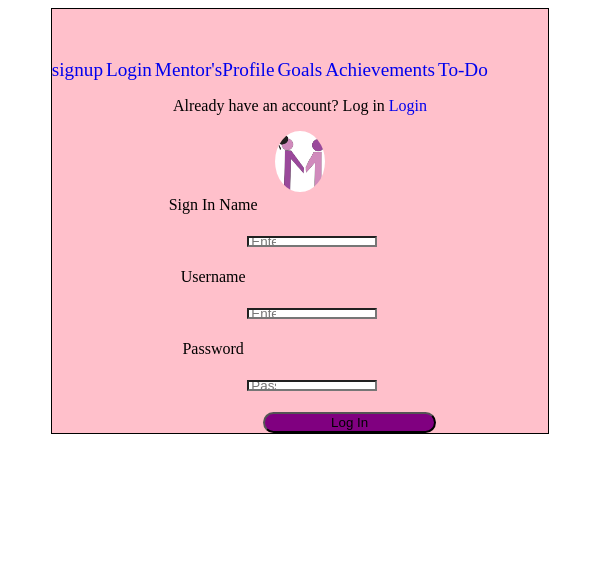
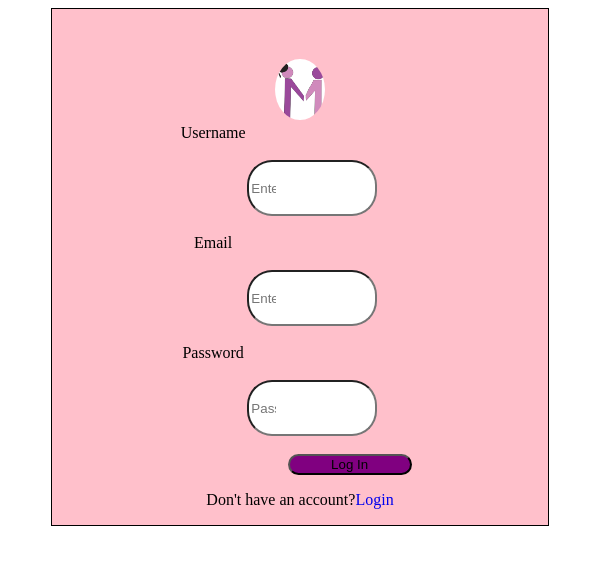
Before and after one commit to Mary-Vivian/Mentorship_website, a plain HTML site: page login.html in a window 600 px wide. Drawn offline with Linux system fonts and the light colour scheme.

Commit message:
made changes

```diff
--- a/To-do.css
+++ b/To-do.css
@@ -109,3 +109,17 @@ body{
 
 
 }
+@media screen and (max-width:1024px){
+    #navbar{
+        flex-wrap: wrap;
+        gap: 3px;
+        font-size: larger;
+    }
+    input{
+
+        border-radius: 15px;
+        height: 20%;
+        width: 60%;
+
+     }
+}
--- a/achievement.css
+++ b/achievement.css
@@ -42,7 +42,7 @@ input{
         }
         input{
 
-            border-radius: 55px;
+            border-radius: 10px;
             height: 10%;
 
          }
@@ -69,8 +69,8 @@ input{
         }
         input{
             margin-left: 5%;
-            border-radius: 45px;
-            height: 20%;
+            border-radius: 15px;
+            height: 10%;
 
          }
          #navbar{
@@ -81,3 +81,16 @@ input{
 
 
 }
+@media screen and (max-width:1024px){
+    #navbar{
+        flex-wrap: wrap;
+        gap: 3%;
+        font-size: xx-large;
+    }
+    input{
+        margin-left: 5%;
+        border-radius: 35px;
+        height: 20%;
+
+     }
+}
--- a/goals.css
+++ b/goals.css
@@ -4,7 +4,7 @@ a{
 #navbar{
     display: flex;
     gap: 7%;
-    font-size: large;
+    font-size: xx-large;
 }
 #logo{
     object-fit: cover;
@@ -73,3 +73,14 @@ body{
         }
 
 }
+@media screen and (max-width:1024px){
+    input{
+        height: 50%;
+        width: 50%;
+       }
+         #navbar{
+            flex-wrap: wrap;
+            gap: 3%;
+            font-size: smaller;
+        }
+}
--- a/login.css
+++ b/login.css
@@ -116,6 +116,13 @@ label{
             gap: 3px;
             font-size: larger;
         }
+        #loginbutton{
+            border-radius: 15px;
+            width: 35%;
+            height: 40%;
+            margin-left: 20%;
+            background-color: purple;
+        }
 
 
 }
@@ -129,14 +136,21 @@ label{
         }
         input{
            padding-right: 20%;
-            border-radius: 0px;
-            height: 5px;
+            border-radius: 25px;
+            height: 50px;
             width: 5%;
 
          }
          #navbar{
             flex-wrap: wrap;
             gap: 3px;
-            font-size: larger;
+            font-size: xx-large;
+        }
+        #loginbutton{
+            border-radius: 15px;
+            width: 25%;
+            height: 40%;
+            margin-left: 20%;
+            background-color: purple;
         }
 }
--- a/login.html
+++ b/login.html
@@ -9,40 +9,32 @@
 </head>
 <body>
     <div id="loginpage">
-        <li id="navbar">
-            <a href="signup.html">signup</a>
-            <a href="login.html">Login</a>
-            <a href="mentorprofile.html">Mentor'sProfile</a>
-            <a href="goals.html">Goals</a>
-            <a href="achievement.html">Achievements</a>
-            <a href="To-do.html">To-Do</a>
-        </li>
+    <form action="index.html">
 
-    <form>
-        <p>Already have an account? Log in  <a href="signup.html">Login</a></p>
         <img src="images/mylogo.png" id="logo">
         <br>
-        <hi>Sign In</hi>
-        <label for="name">Name</label>
+        <label for="name"> Username</label>
         <br/>
         <br>
-        <input name ="name" type="text" placeholder="Enter your  Name"/>
+        <input name ="name" type="text" placeholder="Enter your  Name" required/>
         <br/>
         <br/>
-        <label for="email">Username</label>
+        <label for="email">Email</label>
         <br/>
         <br/>
-        <input name="email" type="email" placeholder="Enter your name"/>
+        <input name="email" type="email" placeholder="Enter your email" required/>
         <br/>
         <br/>
         <label for="password">Password</label>
         <br/>
         <br/>
-        <input name="password" type="password" placeholder="Password"/>
+        <input name="password" type="password" placeholder="Password" required/>
         <br>
         <br>
+        <button id="loginbutton">Log In</button><br>
+        <p>Don't  have an account?<a href="signup.html">Login</a></p>
      </form>
-     <a href="signup.html"> <button id="loginbutton">Log In</button></a>
+
 
      </div>
 </body>
--- a/mentorprofile.css
+++ b/mentorprofile.css
@@ -39,6 +39,14 @@ form{
 }
 label{
     padding-right: 15%;
+}
+body{
+    border: 1px solid;
+    width: 40%;
+    padding-right: 20%;
+    text-align: center;
+    margin-left: 20%;
+    margin-right: 20%;
 }
 @media screen and (max-width:475px) and (min-width:375px){
     #loginpage{
@@ -82,3 +90,24 @@ label{
         }
 
 }
+@media screen and (max-width:1024px){
+    #loginpage{
+        border: 1px solid ;
+        width: 55%;
+        margin: auto;
+        background-color:pink;
+        border: left solid  4px;
+        padding-top: 50px;
+        }
+        input{
+            margin-left: 5%;
+            border-radius: 15px;
+            height: 10px;
+
+         }
+         #navbar{
+            flex-wrap: wrap;
+            gap: 3%;
+            font-size: smaller;
+        }
+}
--- a/signup.css
+++ b/signup.css
@@ -128,3 +128,33 @@ label{
 
 
 }
+@media screen and (max-width:1024px){
+    #signuppage{
+        text-align: center;
+        text-align: center;
+        border: 1px solid ;
+        width: 95%;
+
+        }
+        input{
+           padding-right: 20%;
+            border-radius: 15px;
+            height: 50px;
+            width: 5%;
+
+         }
+         #navbar{
+            flex-wrap: wrap;
+            gap: 3px;
+            font-size: larger;
+        }
+        #sigupbutton{
+            border-radius: 15px;
+            width: 35%;
+            height: 40%;
+            margin-left: 20%;
+            background-color: purple;
+        }
+
+
+}
--- a/style.css
+++ b/style.css
@@ -2,20 +2,25 @@
     gap: 10%;
     list-style: none;
     gap: 10%;
-    padding-left: 30%;
+    padding-left: 50%;
+    font-size: x-large;
+
 
 }
 #logo{
     object-fit: cover;
-    width: 10%;
-    border-radius: 70%;
-    width: 10%;
-    height: 25%;
+    border-radius: 25px;
+    width: 30px;
+    height: 35px;
 
 }
 #logoandnavbar{
     display: flex;
     gap: 7%;
+    border: 1px solid;
+    background-color: aliceblue;
+    height: 40%;
+    border-top: 10%;
 }
 #navbar{
     display: flex;
@@ -26,15 +31,17 @@ a{
     text-decoration: none;
 }
 #about{
-    color:darkmagenta;
+    color:blueviolet;
 }
 #invite{
-    color: darkmagenta;
+    color: blueviolet;
+    top: -20%;
 }
 #topnav{
 text-align: center;
 color: blueviolet;
 margin-right: 50%;
+text-align: center;
 }
 .landingpage{
     background-color: pink;
@@ -48,7 +55,7 @@ margin-right: 50%;
 }
 #mentorshipimage{
     object-fit: cover;
-    border-radius: 50%;
+    /* /* border-radius: 50%; */
     width: 150%;
     height: 100%;
 }
@@ -148,6 +155,47 @@ body{
             gap: 3px;
             font-size: larger;
         }
+        #mentorshipimage{
+            object-fit: cover;
+            border-radius: 50%;
+            width: 100%;
+            height: 100%;
+        }
 
 
 }
+@media screen and (max-width:1024px){
+    #signuppage{
+        text-align: center;
+        text-align: center;
+        border: 1px solid ;
+        width: 95%;
+        height: 100%;
+
+        }
+        input{
+           padding-right: 20%;
+            border-radius: 0px;
+            height: 5px;
+            width: 5%;
+
+         }
+         #navbar{
+            flex-wrap: wrap;
+            gap: 3%;
+            font-size: xx-large;
+            padding-right: 20%;
+            display: block;
+
+        }
+    #landingpage{
+        flex-wrap: wrap;
+    }
+    #mentorshipimage{
+        object-fit: cover;
+        border-radius: 50%;
+        width: 100%;
+        height: 100%;
+    }
+
+}
```
Also changed, not shown: To-do.html (+18 -10 lines), achievement.html (+5 -5 lines), index.html (+4 -3 lines), mentorprofile.html (+12 -7 lines), signup.html (+12 -19 lines), goalpage.html (added).
